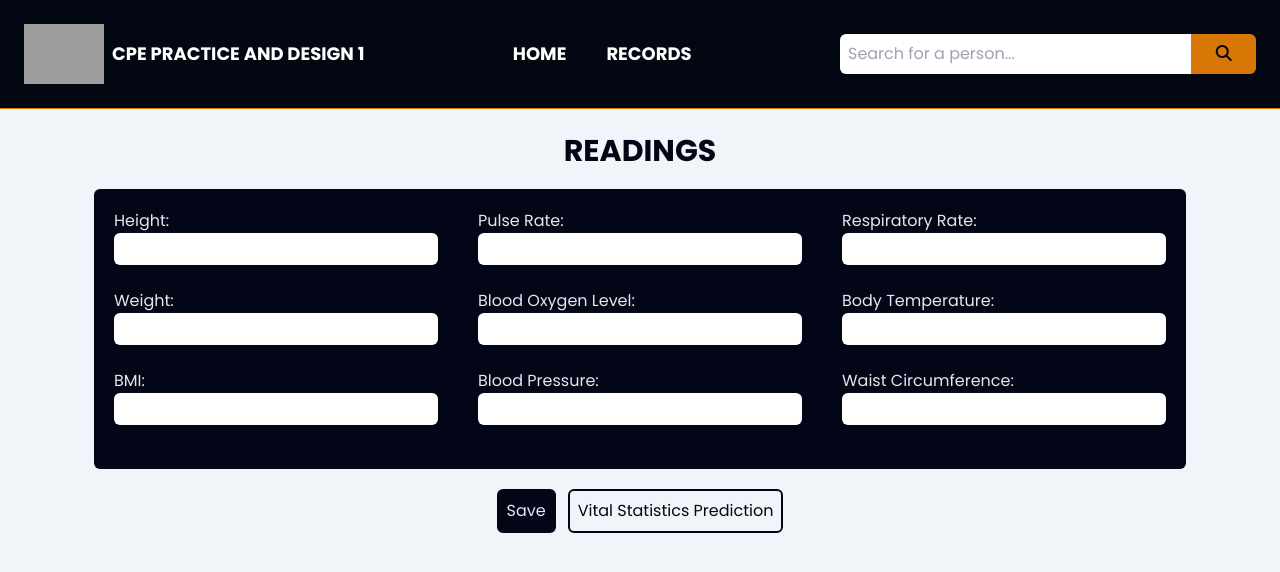
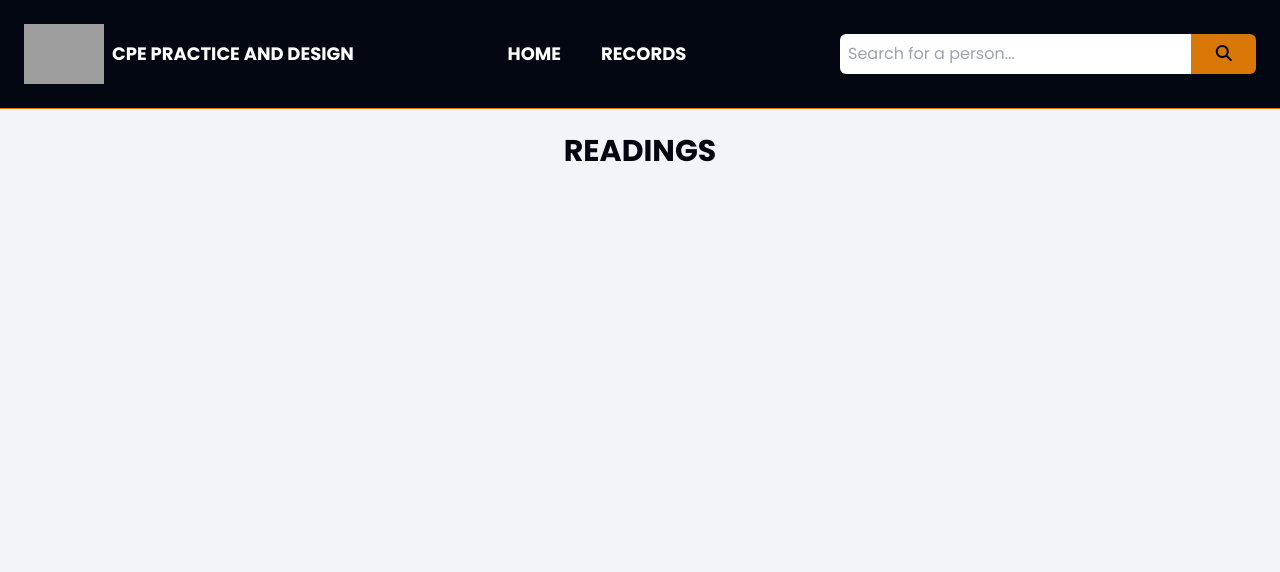
Before and after one commit to Ravend1028/CPE-PRAC-DES-FE, a React (Vite) app: page /form/readings in a window 1280 px wide. Shown: the top 572 px of the page. Built offline with nearby package versions, Linux system fonts and the light colour scheme; grey boxes are pictures that could not be loaded.

Commit message:
study form handling

```diff
--- a/index.html
+++ b/index.html
@@ -4,7 +4,7 @@
     <meta charset="UTF-8" />
     <link rel="icon" type="image/svg+xml" href="/cdm-logo.png" />
     <meta name="viewport" content="width=device-width, initial-scale=1.0" />
-    <title>CPE PRAC DES 1</title>
+    <title>CPE PRAC DES</title>
     <!-- Font Awesome CDN -->
     <link rel="stylesheet" href="https://cdnjs.cloudflare.com/ajax/libs/font-awesome/6.7.1/css/all.min.css">
 
--- /dev/null
+++ b/src/components/FormData.jsx
@@ -0,0 +1,17 @@
+import React from 'react'
+
+const FormData = () => {
+  return (
+    <section>
+      <div className=''>
+        <form>
+          <label htmlFor=""></label>
+          <label htmlFor=""></label>
+          <label htmlFor=""></label>
+        </form>
+      </div>
+    </section>
+  )
+}
+
+export default FormData
--- a/src/components/Header.jsx
+++ b/src/components/Header.jsx
@@ -12,7 +12,7 @@ const Header = () => {
       <div className='container mx-auto p-6 flex justify-between items-center font-poppins border-b border-amber-600'>
         <div className="space-x-2 flex flex-row justify-center items-center">
           <Link to = "/"><img src={ logo } alt="cdm-logo" className='w-20'/></Link>
-          <h3 className='font-bold text-lg uppercase'>CpE Practice and Design 1</h3>
+          <h3 className='font-bold text-lg uppercase'>CpE Practice and Design</h3>
         </div>
 
         <div className="nav-menu flex justify-center items-center space-x-10 font-bold uppercase text-lg">
--- a/src/components/RecordsTable.jsx
+++ b/src/components/RecordsTable.jsx
@@ -3,19 +3,19 @@ import React from 'react'
 const RecordsTable = ({ children }) => {
   return (
     <section>
-      <table className='table-auto border border-slate-950 font-poppins text-slate-950 w-[1400px]'>
+      <table className='table-auto border border-gray-950 font-poppins text-gray-950 w-[1400px]'>
         <caption class="caption-top font-bold text-3xl mb-5">
           RECORDS
         </caption>
 
         <thead className='bg-gray-950 text-white'>
           <tr>
-            <th className='border border-slate-950 p-2'>Name</th>
-            <th className='border border-slate-950 p-2'>Age</th>
-            <th className='border border-slate-950 p-2'>Gender</th>
-            <th className='border border-slate-950 p-2'>Email</th>
-            <th className='border border-slate-950 p-2'>Number</th>
-            <th className='border border-slate-950 p-2'>Actions</th>
+            <th className='border border-gray-950 p-2'>Name</th>
+            <th className='border border-gray-950 p-2'>Age</th>
+            <th className='border border-gray-950 p-2'>Gender</th>
+            <th className='border border-gray-950 p-2'>Email</th>
+            <th className='border border-gray-950 p-2'>Number</th>
+            <th className='border border-gray-950 p-2'>Actions</th>
           </tr>
         </thead>
 
--- a/src/components/Spinner.jsx
+++ b/src/components/Spinner.jsx
@@ -10,7 +10,7 @@ const override = {
 const Spinner = ({ loading }) => {
   return (
     <ClipLoader
-      color = 'rgb(2 6 23)'
+      color = 'rgb(3 7 18)'
       loading = { loading }
       cssOverride = { override }
       size = { 150 }
--- a/src/pages/Form.jsx
+++ b/src/pages/Form.jsx
@@ -3,7 +3,11 @@ import { useState } from 'react';
 import Spinner from '../components/Spinner';
 import { Link } from 'react-router';
 
-// To be worked on soon
+// To be worked on soon,
+// Flow will be as follow:
+// After hitting this uri endpoint
+// it is the only time board will work to process data
+// and send it via websockets or http reqs
 
 const Form = () => {
   const [loading, setLoading] = useState(true);
@@ -15,7 +19,7 @@ const Form = () => {
           <Spinner loading = { loading } />
         </Link>
 
-        <h3 className='font-bold text-3xl uppercase'>
+        <h3 className='font-bold text-3xl uppercase text-gray-950'>
           Processing Data From Raspberry Pi Using WebSockets ...
         </h3>
       </div>
--- a/src/pages/PatientRecord.jsx
+++ b/src/pages/PatientRecord.jsx
@@ -4,7 +4,6 @@ import { useParams } from 'react-router';
 import GaugeComponent from '../components/Gauge';
 import Spinner from '../components/Spinner';
 import PersonDetails from '../components/PersonDetails';
-import PredictionResult from '../components/PredictionResult';
 import PredictionButton from '../components/PredictionButton';
 
 const PatientRecord = () => {
--- a/src/pages/Readings.jsx
+++ b/src/pages/Readings.jsx
@@ -1,188 +1,22 @@
 import React from 'react';
 import { useState } from 'react';
 import PredictionButton from '../components/PredictionButton';
-import PredictionResult from '../components/PredictionResult';
+
+// This one needs knowledge in woking with forms using React
+// form handling and sanitization/validations etc.
 
 const Readings = () => {
-
-  const [fieldAddition, setFieldAddition] = useState(false);
-  const [showResult, setShowResult] = useState(false);
-  const [formData, setFormData] = useState({
-    name: '',
-    age: '',
-    email: '',
-    phone: '',
-    gender: '',
-    height: '',
-    weight: '',
-    bmi: '',
-    pulseRate: '',
-    bloodOxygenLevel: '',
-    bloodPressure: '',
-    respiratoryRate: '',
-    bodyTemperature: '',
-    waist: '',
-  });
-
-  const handleChange = (e) => {
-    const { name, value } = e.target;
-    setFormData({
-      ...formData,
-      [name]: value,
-    });
-  };
-
-  const handleSubmit = async (e) => {
-    e.preventDefault();
-
-    const payload = {
-      id: Date.now().toString(), // Unique ID for each record
-      name: formData.name,
-      age: formData.age,
-      email: formData.email,
-      phone: formData.phone,
-      gender: formData.gender,
-      vitalStatistics: {
-        height: formData.height,
-        weight: formData.weight,
-        bodyTemperature: formData.bodyTemperature,
-        pulseRate: formData.pulseRate,
-        bloodPressure: formData.bloodPressure,
-        respiratoryRate: formData.respiratoryRate,
-        bloodOxigenLevel: formData.bloodOxygenLevel,
-        BMI: formData.bmi,
-        waistCircumference: formData.waist,
-      },
-    };
-
-    try {
-      const response = await fetch('http://localhost:3000/person', {
-        method: 'POST',
-        headers: {
-          'Content-Type': 'application/json',
-        },
-        body: JSON.stringify(payload),
-      });
-
-      if (response.ok) {
-        alert('Record added successfully!');
-        setFormData({
-          name: '',
-          age: '',
-          email: '',
-          phone: '',
-          gender: '',
-          height: '',
-          weight: '',
-          bmi: '',
-          pulseRate: '',
-          bloodOxygenLevel: '',
-          bloodPressure: '',
-          respiratoryRate: '',
-          bodyTemperature: '',
-          waist: '',
-        });
-
-        setFieldAddition(false);
-        setShowResult(false);
-      } else {
-        alert('Failed to add record.');
-      }
-    } catch (error) {
-      console.error('Error:', error);
-      alert('An error occurred while adding the record.');
-    }
-  };
-
   return (
     <main>
       <div className="container mx-auto p-6 flex flex-col justify-center items-center font-poppins space-y-5">
-        <h2 className='font-bold text-slate-950 text-3xl uppercase'>
+        <h2 className='font-bold text-gray-950 text-3xl uppercase'>
           Readings
         </h2>
 
-        <div className='flex space-x-3'>
-          <form className='flex flex-row justify-center items-start bg-slate-950 text-gray-200 p-5 rounded-md space-x-10' onSubmit = { handleSubmit } >
-            {
-              fieldAddition ?
-              <div className='flex flex-col'>
-                <label for="name">Name:</label>
-                <input type="text" id="name" name="name" value = { formData.name } onChange = { handleChange } className='rounded-md text-slate-950 p-1' /><br/>
-
-                <label for="age">Age:</label>
-                <input type="text" id="age" name="age" value = { formData.age } onChange = { handleChange } className='rounded-md text-slate-950 p-1' /><br/>
-
-                <label for="gender">Gender:</label>
-                <input type="text" id="gender" name="gender" value = { formData.gender } onChange = { handleChange } className='rounded-md text-slate-950 p-1' /><br/>
-
-                <label for="email">Email:</label>
-                <input type="text" id="email" name="email" value = { formData.email } onChange = { handleChange }  className='rounded-md text-slate-950 p-1' /><br/>
-
-                <label for="phone">Phone:</label>
-                <input type="text" id="phone" name="phone" value = { formData.phone } onChange = { handleChange } className='rounded-md text-slate-950 p-1' /><br/>
-
-                <button type='submit' className='bg-amber-600 rounded-md text-slate-950 p-2 font-bold'>
-                  Submit
-                </button>
-              </div> : ''
-            }
-
-            <div className='flex flex-col'>
-              <label for="height">Height:</label>
-              <input type="text" id="height" name="height" value = { formData.height }
-              onChange = { handleChange } className='rounded-md text-slate-950 p-1' /><br/>
-
-              <label for="weight">Weight:</label>
-              <input type="text" id="weight" name="weight" value = { formData.weight }
-              onChange = { handleChange } className='rounded-md text-slate-950 p-1' /><br/>
-
-              <label for="bmi">BMI:</label>
-              <input type="text" id="bmi" name="bmi" value = { formData.bmi }
-              onChange = { handleChange } className='rounded-md text-slate-950 p-1' /><br/>
-            </div>
-
-            <div className='flex flex-col'>
-              <label for="pulseRate">Pulse Rate:</label>
-              <input type="text" id="pulseRate" name="pulseRate" value = { formData.pulseRate }
-              onChange = { handleChange } className='rounded-md text-slate-950 p-1' /><br/>
-
-              <label for="bloodOxygenLevel">Blood Oxygen Level:</label>
-              <input type="text" id="bloodOxygenLevel" name="bloodOxygenLevel" value = { formData.bloodOxygenLevel }
-              onChange = { handleChange } className='rounded-md text-slate-950 p-1' /><br/>
-
-              <label for="bloodPressure">Blood Pressure:</label>
-              <input type="text" id="bloodPressure" name="bloodPressure" value = { formData.bloodPressure }
-              onChange = { handleChange } className='rounded-md text-slate-950 p-1' /><br/>
-            </div>
-
-            <div className='flex flex-col'>
-              <label for="respiratoryRate">Respiratory Rate:</label>
-              <input type="text" id="respiratoryRate" name="respiratoryRate" value = { formData.respiratoryRate }
-              onChange = { handleChange } className='rounded-md text-slate-950 p-1' /><br/>
-
-              <label for="bodyTemperature">Body Temperature:</label>
-              <input type="text" id="bodyTemperature" name="bodyTemperature" value = { formData.bodyTemperature }
-              onChange = { handleChange } className='rounded-md text-slate-950 p-1' /><br/>
-
-              <label for="waist">Waist Circumference:</label>
-              <input type="text" id="waist" name="waist" value = { formData.waist }
-              onChange = { handleChange } className='rounded-md text-slate-950 p-1' /><br/>
-            </div>
-          </form>
 
 
-          {
-            showResult ? <PredictionResult style='flex flex-col rounded-md bg-amber-500 text-slate-950 p-3 space-y-3' /> : ''
-          }
-        </div>
 
-        <div className='flex space-x-3 mt-6'>
-          <button className='nowrap bg-slate-950 text-gray-200 rounded-md p-2 text-md hover:bg-amber-500 stext-slate-950 border-2 border-slate-950' onClick = {() => { setFieldAddition(!fieldAddition); } }>
-            { fieldAddition ? 'Cancel' : 'Save' }
-          </button>
 
-          <PredictionButton style = 'text-slate-950 border-2 border-slate-950 rounded-md p-2 text-md hover:bg-amber-500' onClick={ () => { setShowResult(!showResult) } }/>
-        </div>
       </div>
     </main>
   )
```
